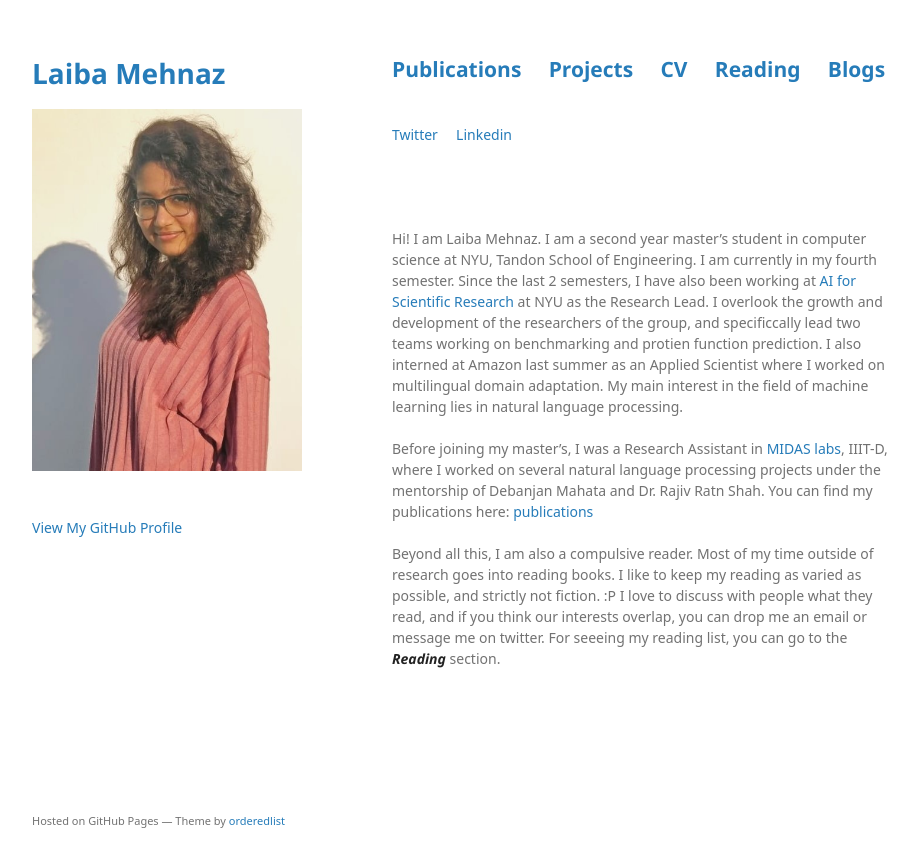
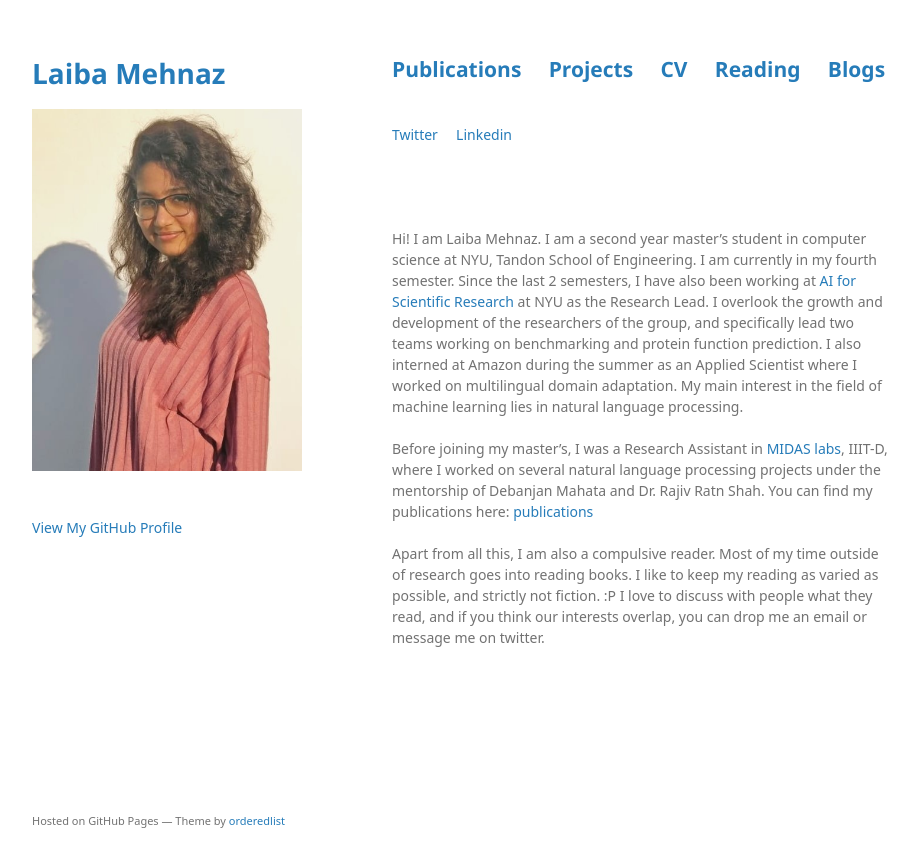
Before and after one commit to laibamehnaz/laibamehnaz.github.io, a Jekyll site: the page built from index.md, in a window 1280 px wide. Shown: the top 867 px of the page, without its empty margins (178-1096 px from the left). Built offline with Jekyll 4.4.1, drawn with Linux system fonts in a browser that asks for light colours; some web fonts are replaced; the repository's description, which GitHub fills in, is left out; our own code applies the rules of GitHub Pages for plain Markdown files.

Commit message:
Update index.md

```diff
--- a/index.md
+++ b/index.md
@@ -11,10 +11,10 @@ layout: default
 <br>
 <br>
 <br>
-Hi! I am Laiba Mehnaz. I am a second year master's student in computer science at NYU, Tandon School of Engineering. I am currently in my fourth semester. Since the last 2 semesters, I have also been working at [AI for Scientific Research](https://engineering.nyu.edu/research-innovation/student-research/vertically-integrated-projects/vip-teams/ai-scientific-research) at NYU as the Research Lead. I overlook the growth and development of the researchers of the group, and specificcally lead two teams working on benchmarking and protien function prediction. I also interned at Amazon last summer as an Applied Scientist where I worked on multilingual domain adaptation. My main interest in the field of machine learning lies in natural language processing.
+Hi! I am Laiba Mehnaz. I am a second year master's student in computer science at NYU, Tandon School of Engineering. I am currently in my fourth semester. Since the last 2 semesters, I have also been working at [AI for Scientific Research](https://engineering.nyu.edu/research-innovation/student-research/vertically-integrated-projects/vip-teams/ai-scientific-research) at NYU as the Research Lead. I overlook the growth and development of the researchers of the group, and specifically lead two teams working on benchmarking and protein function prediction. I also interned at Amazon during the summer as an Applied Scientist where I worked on multilingual domain adaptation. My main interest in the field of machine learning lies in natural language processing.
 <br>
 <br>
 Before joining my master's, I was a Research Assistant in [MIDAS labs](https://midas.iiitd.edu.in/), IIIT-D, where I worked on several natural language processing projects under the mentorship of Debanjan Mahata and Dr. Rajiv Ratn Shah. You can find my publications here: [publications](https://scholar.google.com/citations?hl=en&user=sjVEZ34AAAAJ&view_op=list_works&gmla=AJsN-F4ZCUbWdkmCAmN1f5XkR60PDKEfNoD4rsqcOAXgJtnjRK9NfduuLJA0-UjZpKvKJIXm4Gs3b_oME1DmLSgf0uCkyHWgzwRljUxERgSFdinLAKv7H1M)
 <br>
 <br>
-Beyond all this, I am also a compulsive reader. Most of my time outside of research goes into reading books. I like to keep my reading as varied as possible, and strictly not fiction. :P I love to discuss with people what they read, and if you think our interests overlap, you can drop me an email or message me on twitter. For seeeing my reading list, you can go to the ***Reading*** section.
+Apart from all this, I am also a compulsive reader. Most of my time outside of research goes into reading books. I like to keep my reading as varied as possible, and strictly not fiction. :P I love to discuss with people what they read, and if you think our interests overlap, you can drop me an email or message me on twitter.
```
